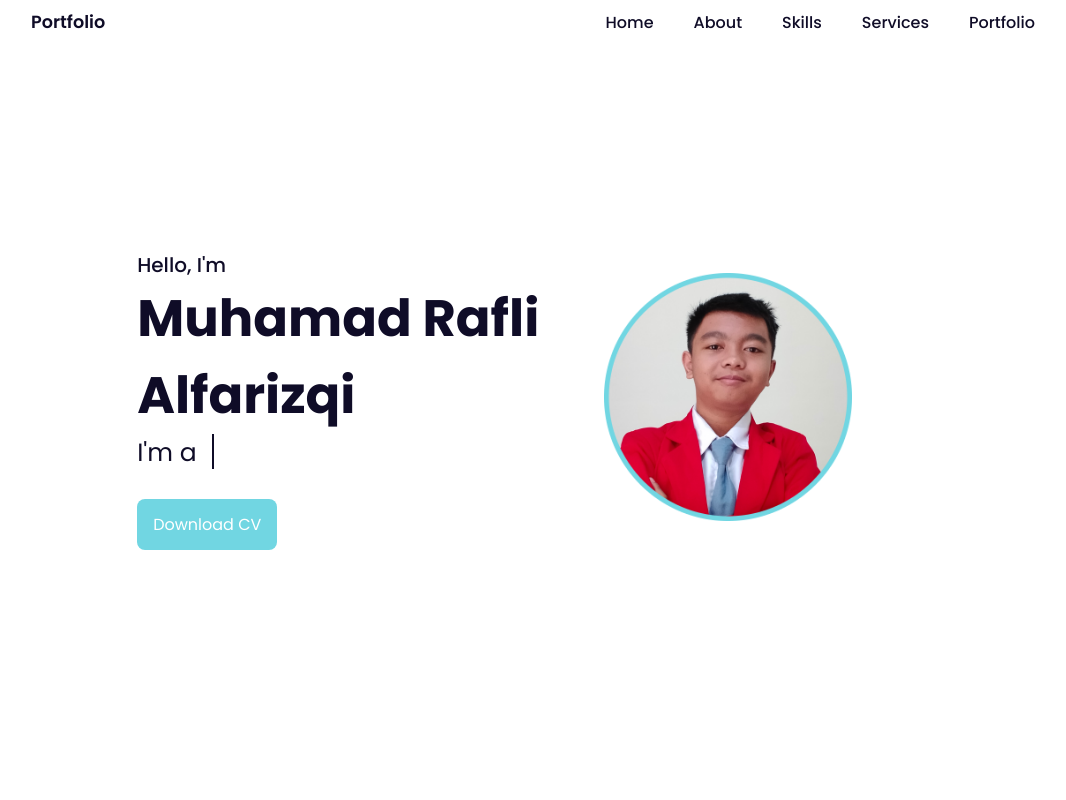
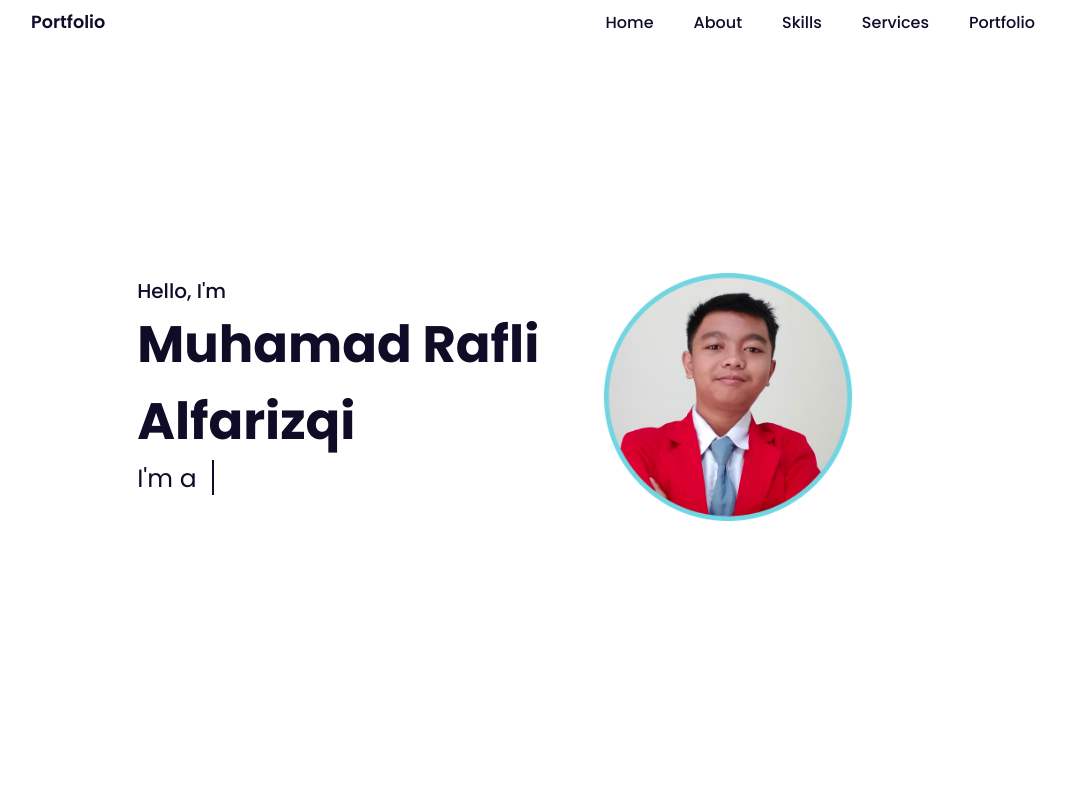
Before and after one commit to xrafffcode/Website-Portfolio, a plain HTML site: page index.html in a window 1280 px wide. Shown: the top 800 px of the page, without its empty margins (97-1163 px from the left). Drawn offline with nearby package versions, Linux system fonts and the light colour scheme.

Commit message:
Update index.html

```diff
--- a/index.html
+++ b/index.html
@@ -48,7 +48,7 @@
             </div>
             <br>
             <br>
-            <a href="https://drive.google.com/u/0/uc?id=1Tzikn87jQpF83_BWS6IpEfpSP-_4O5l_&export=download" class="btn">Download CV</a>
+
         </div>
     </section>
     <!-- About -->
```
